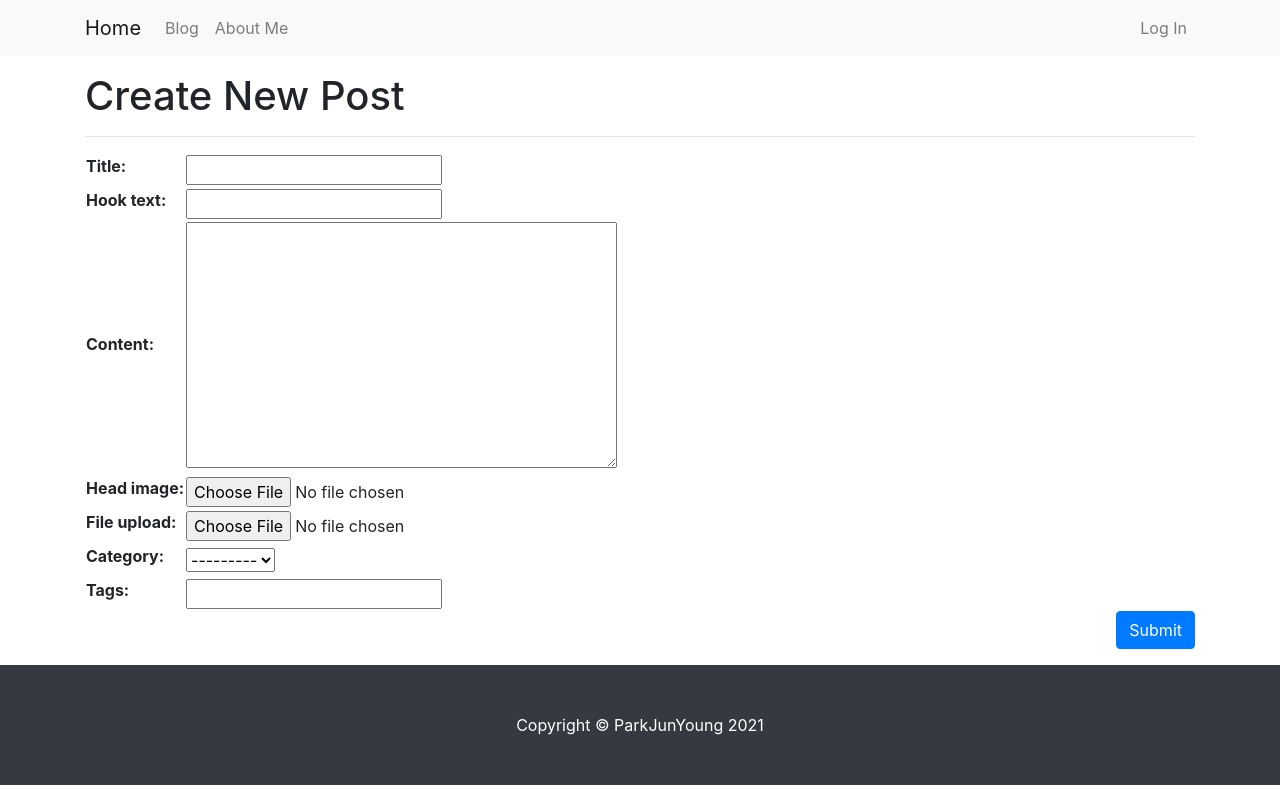
After one commit to komo3344/django-site, a Django app: page /blog/create_post/ in a window 1280 px wide. The commit adds this page. Run offline with Django 3.2, Linux system fonts and the light colour scheme; the visitor is signed in with stand-in values (Sample User, id 1); data that the repository does not hold is empty; some libraries are stand-ins or nearby versions.

Commit message:
블로그 수정, 태그 추가

```diff
--- a/blog/models.py
+++ b/blog/models.py
@@ -1,6 +1,8 @@
 import os
 
 from django.db import models
+from django.urls import reverse
+
 from core import models as core_models
 # FIXME custom user로 수정
 from django.contrib.auth.models import User
@@ -12,6 +14,9 @@ class Tag(models.Model):
 
     def __str__(self):
         return self.name
+
+    def get_absolute_url(self):
+        return reverse('blog:tag', args=[self.slug])
 
     class Meta:
         verbose_name_plural = '태그'
@@ -25,7 +30,7 @@ class Category(core_models.DateTime):
         return self.name
 
     def get_absolute_url(self):
-        return f'/blog/tag/{self.slug}/'
+        return reverse('blog:category', args=[self.slug])
 
     class Meta:
         verbose_name_plural = '카테고리'
@@ -45,7 +50,7 @@ class Post(core_models.DateTime):
         return self.title
 
     def get_absolute_url(self):
-        return f'/blog/{self.pk}/'
+        return reverse('blog:detail', args=[self.id])
 
     def get_file_name(self):
         return os.path.basename(self.file_upload.name)
--- /dev/null
+++ b/blog/templates/blog/base_full_width.html
@@ -0,0 +1,27 @@
+<!DOCTYPE html>
+{% load static %}
+<html lang="ko">
+<head>
+    <meta charset="UTF-8">
+    {#    Bootstrap   #}
+    <link rel="stylesheet" href="https://maxcdn.bootstrapcdn.com/bootstrap/4.0.0/css/bootstrap.min.css" integrity="sha384-Gn5384xqQ1aoWXA+058RXPxPg6fy4IWvTNh0E263XmFcJlSAwiGgFAW/dAiS6JXm" crossorigin="anonymous">
+    <script src="https://code.jquery.com/jquery-3.2.1.slim.min.js" integrity="sha384-KJ3o2DKtIkvYIK3UENzmM7KCkRr/rE9/Qpg6aAZGJwFDMVNA/GpGFF93hXpG5KkN" crossorigin="anonymous"></script>
+    <script src="https://cdnjs.cloudflare.com/ajax/libs/popper.js/1.12.9/umd/popper.min.js" integrity="sha384-ApNbgh9B+Y1QKtv3Rn7W3mgPxhU9K/ScQsAP7hUibX39j7fakFPskvXusvfa0b4Q" crossorigin="anonymous"></script>
+    <script src="https://maxcdn.bootstrapcdn.com/bootstrap/4.0.0/js/bootstrap.min.js" integrity="sha384-JZR6Spejh4U02d8jOt6vLEHfe/JQGiRRSQQxSfFWpi1MquVdAyjUar5+76PVCmYl" crossorigin="anonymous"></script>
+    {#    fontawesome    #}
+    <script src="{% static 'fontawesome_free/js/all.min.js' %}"></script>
+    <title>{% block title %}Blog{% endblock title%}</title>
+</head>
+<body>
+    {% include 'blog/navbar.html' %}
+    <div class="container my-3">
+        <div class="row">
+            <div class="col-12" id="main-area">
+                {% block content %}
+                {% endblock %}
+            </div>
+        </div>
+    </div>
+{% include 'blog/footer.html' %}
+</body>
+</html>
--- /dev/null
+++ b/blog/templates/blog/post_form.html
@@ -0,0 +1,19 @@
+{% extends 'blog/base_full_width.html' %}
+
+{% block title %}Create Post - Blog{% endblock %}
+
+{% block content %}
+    <h1>Create New Post</h1>
+    <hr/>
+    <form method="post" enctype="multipart/form-data">
+        {% csrf_token %}
+        <table>
+            {{ form }}
+            <tr>
+                <th><label for="id_tags_str">Tags:</label></th>
+                <td><input type="text" name="tags_str" id="id_tags_str"></td>
+            </tr>
+        </table>
+        <button type="submit" class="btn btn-primary float-right">Submit</button>
+    </form>
+{% endblock %}
--- a/blog/urls.py
+++ b/blog/urls.py
@@ -6,5 +6,8 @@ app_name = 'blog'
 urlpatterns = [
     path('', views.PostList.as_view(), name='list'),
     path('<int:pk>/', views.PostDetail.as_view(), name='detail'),
-    path('category/<str:slug>/', views.category_page),
+    path('category/<str:slug>/', views.category_page, name='category'),
+    path('tag/<str:slug>/', views.tag_page, name='tag'),
+    path('create_post/', views.PostCreate.as_view(), name='create'),
+    path('update_post/<int:pk>/', views.PostUpdate.as_view(), name='update')
 ]
--- a/blog/views.py
+++ b/blog/views.py
@@ -1,6 +1,9 @@
-from django.shortcuts import render
-from django.views.generic import ListView, DetailView
-from .models import Post, Category
+from django.contrib.auth.mixins import LoginRequiredMixin, UserPassesTestMixin
+from django.core.exceptions import PermissionDenied
+from django.shortcuts import render, redirect
+from django.utils.text import slugify
+from django.views.generic import ListView, DetailView, CreateView, UpdateView
+from .models import Post, Category, Tag
 
 
 # def index(request):
@@ -29,6 +32,84 @@ class PostDetail(DetailView):
         return context
 
 
+class PostCreate(LoginRequiredMixin, UserPassesTestMixin, CreateView):
+    model = Post
+    fields = ['title', 'hook_text', 'content', 'head_image', 'file_upload', 'category']
+
+    def test_func(self):
+        return self.request.user.is_superuser or self.request.user.is_staff
+
+    def form_valid(self, form):
+        current_user = self.request.user
+        if current_user.is_authenticated and (current_user.is_staff or current_user.is_superuser):
+            form.instance.author = current_user
+            response = super(PostCreate, self).form_valid(form)
+
+            tags_str = self.request.POST.get('tags_str')
+            if tags_str:
+                tags_str = tags_str.strip()
+
+                tags_str = tags_str.replace(',', ';')
+                tags_list = tags_str.split(';')
+
+                for t in tags_list:
+                    t = t.strip()
+                    tag, is_tag_created = Tag.objects.get_or_create(name=t)
+                    if is_tag_created:
+                        tag.slug = slugify(t, allow_unicode=True)
+                        tag.save()
+                    self.object.tags.add(tag)
+
+            return response
+
+        else:
+            # return redirect('/blog/')
+            return redirect('blog:list')
+
+
+class PostUpdate(LoginRequiredMixin, UpdateView):
+    model = Post
+    fields = ['title', 'hook_text', 'content', 'head_image', 'file_upload', 'category', 'tags']
+
+    template_name = 'blog/post_update_form.html'
+
+    def get_context_data(self, **kwargs):
+        context = super(PostUpdate, self).get_context_data()
+        if self.object.tags.exists():
+            tags_str_list = list()
+            for t in self.object.tags.all():
+                tags_str_list.append(t.name)
+            context['tags_str_default'] = '; '.join(tags_str_list)
+
+        return context
+
+    def dispatch(self, request, *args, **kwargs):
+        if request.user.is_authenticated and request.user == self.get_object().author:
+            return super(PostUpdate, self).dispatch(request, *args, **kwargs)
+        else:
+            raise PermissionDenied
+
+    def form_valid(self, form):
+        response = super(PostUpdate, self).form_valid(form)
+        # self.object.tags.clear()
+
+        tags_str = self.request.POST.get('tags_str')
+        if tags_str:
+            tags_str = tags_str.strip()
+            tags_str = tags_str.replace(',', ';')
+            tags_list = tags_str.split(';')
+
+            for t in tags_list:
+                t = t.strip()
+                tag, is_tag_created = Tag.objects.get_or_create(name=t)
+                if is_tag_created:
+                    tag.slug = slugify(t, allow_unicode=True)
+                    tag.save()
+                self.object.tags.add(tag)
+
+        return response
+
+
 def category_page(request, slug):
     if slug == 'no_category':
         category = '미분류'
@@ -43,3 +124,15 @@ def category_page(request, slug):
         'no_category_post_count': Post.objects.filter(category=None).count(),
         'category': category,
     })
+
+
+def tag_page(request, slug):
+    tag = Tag.objects.get(slug=slug)
+    post_list = tag.post_set.all()
+
+    return render(request, 'blog/post_list.html', {
+        'post_list': post_list,
+        'tag': tag,
+        'categories': Category.objects.all(),
+        'no_category_post_count': Post.objects.filter(category=None).count(),
+    })
```
Also changed, not shown: blog/templates/blog/post_detail.html (+8 -0 lines), blog/templates/blog/post_list.html (+16 -2 lines), blog/templates/blog/post_update_form.html (added, +19 -0 lines), blog/tests.py (+111 -1 lines).
